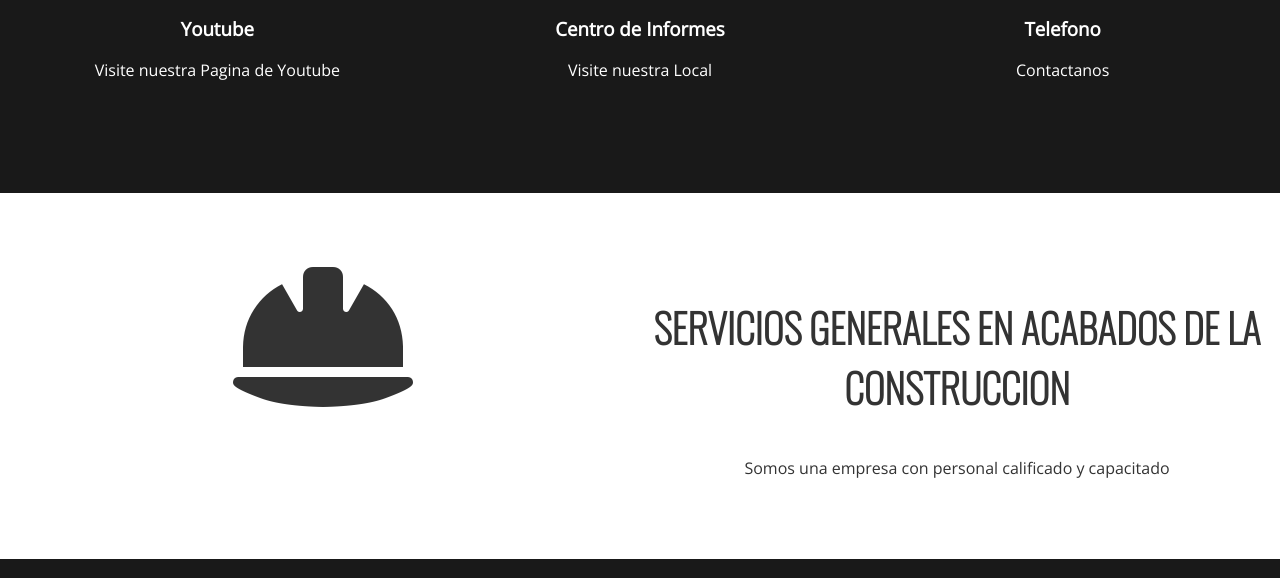
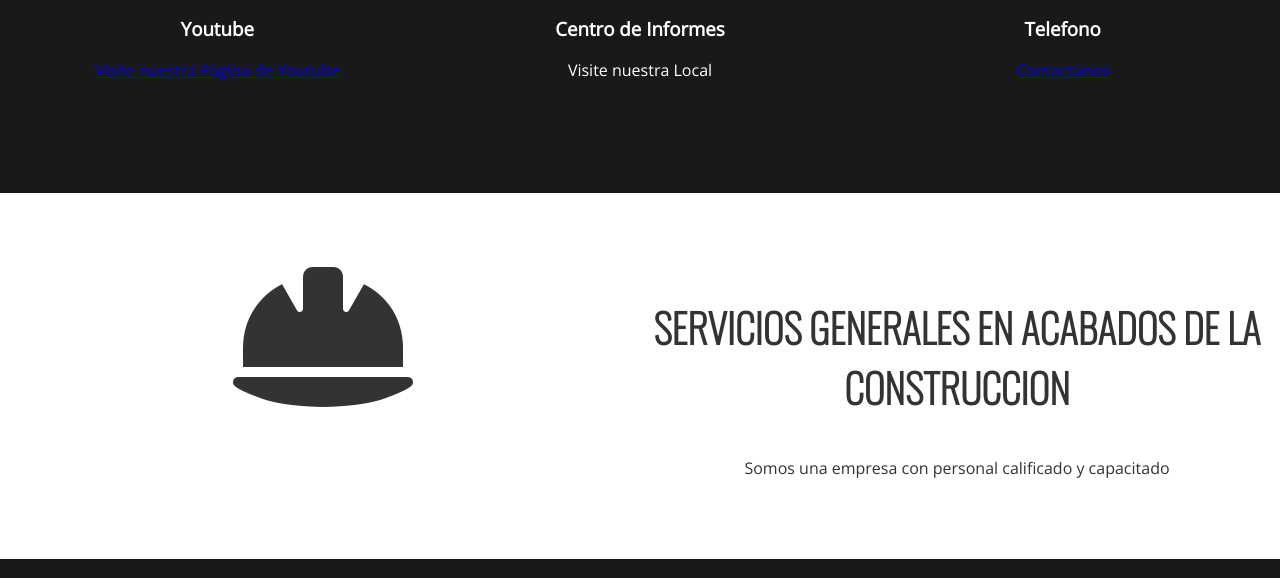
Before and after one commit to 1999usergabriel/RV-SEACO-SAC, a plain HTML site: page index.html in a window 1280 px wide. Shown: the part 1119-1697 px from the top of the page. Drawn offline with nearby package versions, Linux system fonts and the light colour scheme.

Commit message:
Update index.html

```diff
--- a/index.html
+++ b/index.html
@@ -28,7 +28,7 @@
             <div>
                 <i class="fab fa-youtube fa-5x"></i>
                 <h3>Youtube</h3>
-                <p>Visite nuestra Pagina de Youtube</p>
+                <a href="https://www.youtube.com/channel/UCZiHVM0qZkg511Bf1S19GhA" color="white">Visite nuestra Pagina de Youtube</a>
             </div>
             <div>
                 <i class="fas fa-map-marker-alt fa-5x"></i>
@@ -38,7 +38,7 @@
             <div>
                 <i class="fas fa-phone fa-5x"></i>
                 <h3>Telefono</h3>
-                <p>Contactanos</p>
+                <a href="https://api.whatsapp.com/send?phone=51960159021&fbclid=IwAR05caWUzAWaZ21lY2x_p5rFhqgSdr9wAJdLnL2lUkeJcWeS9noB5DJ3a5o" color="white">Contactanos</a>
             </div>
         </div>
     </section>
```
